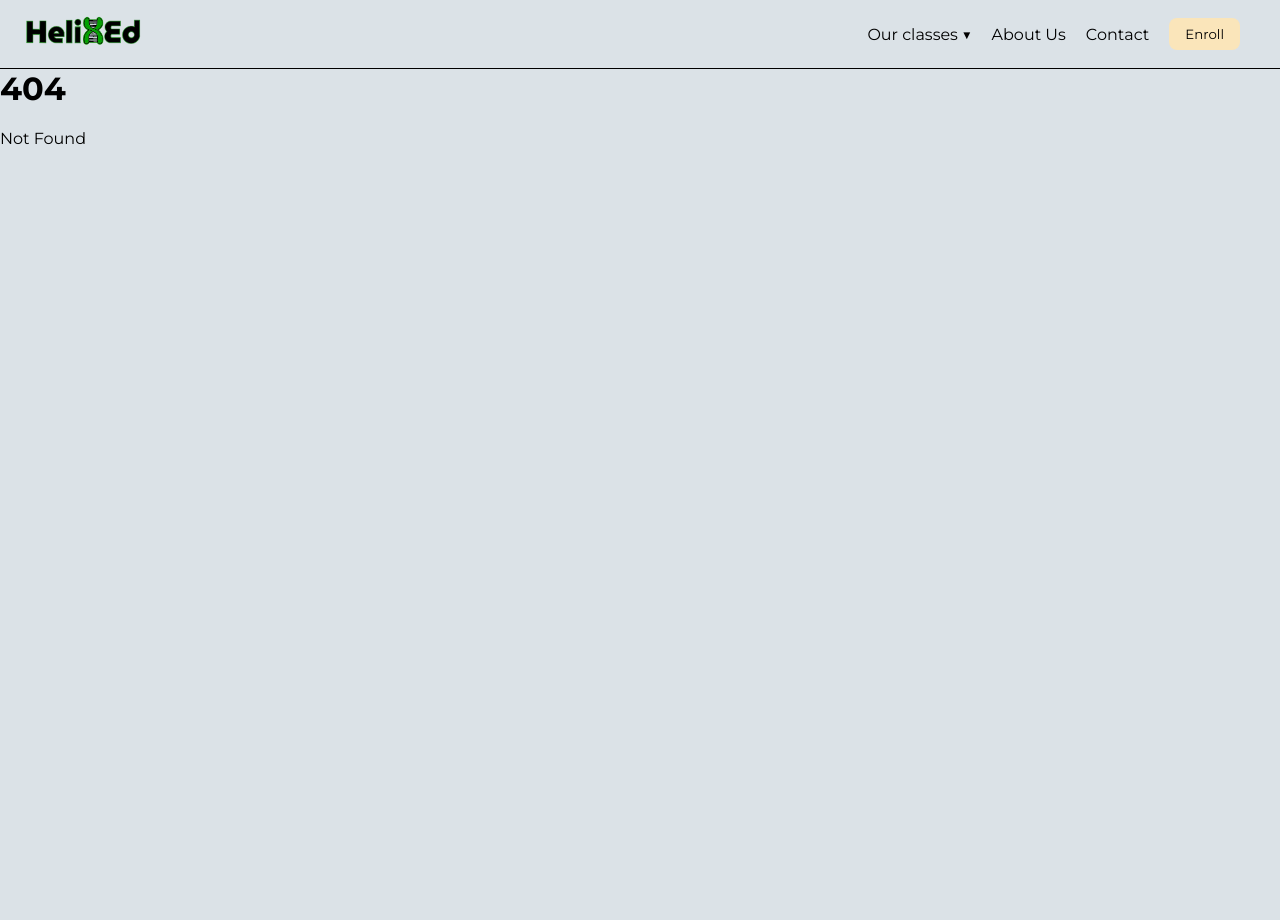
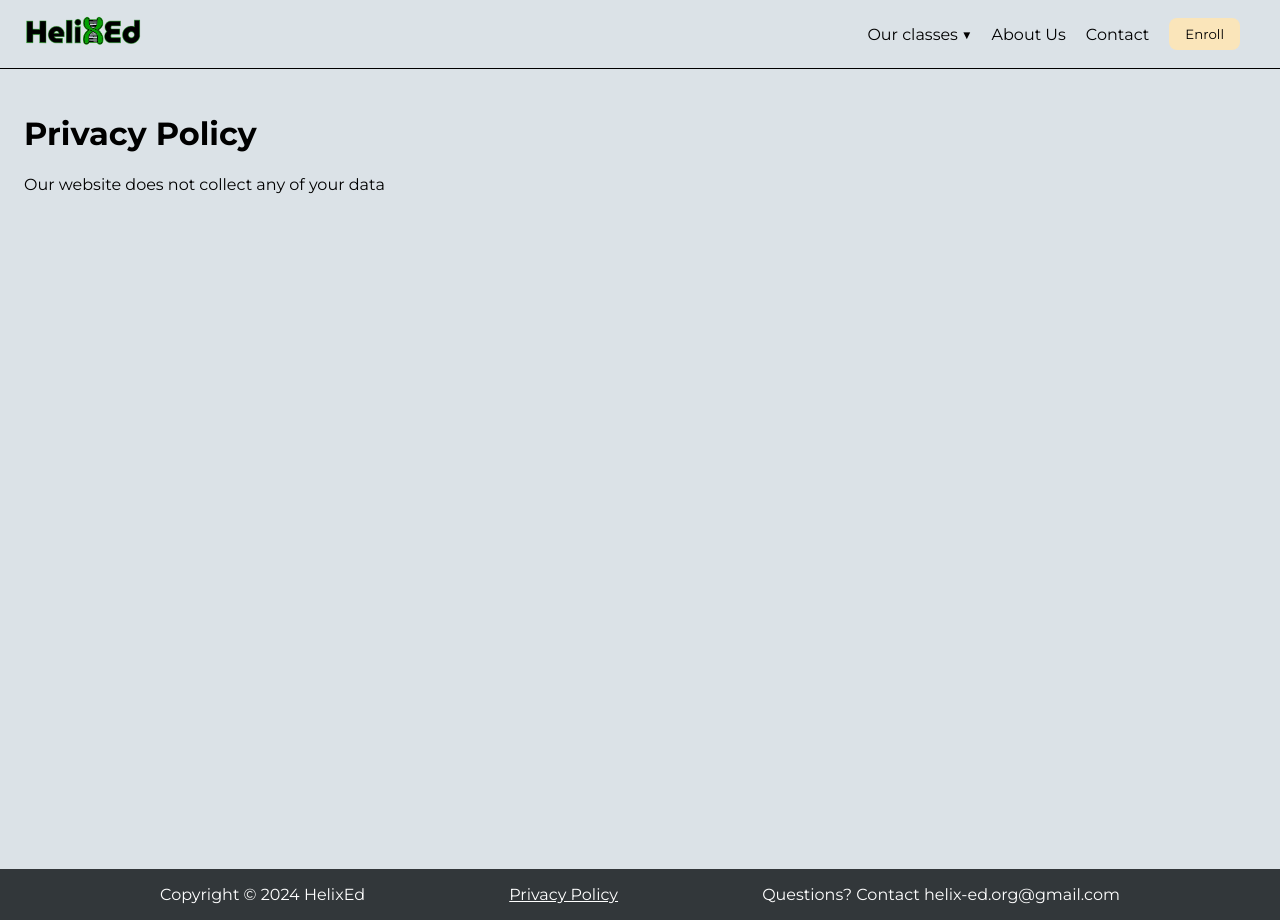
Before and after one commit to Stringatlas/Helix-Ed, a SvelteKit app: page /privacy-policy in a window 1280 px wide. Before the commit this address had no page. Before the commit the page ends 800 px from the top, so only its background shows below. Built offline with nearby package versions, Linux system fonts and the light colour scheme.

Commit message:
Create footer

```diff
--- /dev/null
+++ b/src/lib/components/Footer.svelte
@@ -0,0 +1,27 @@
+<script>
+</script>
+
+<section>
+    <div>
+        <p>Copyright © 2024 HelixEd</p>
+        <a href="/privacy-policy">Privacy Policy</a>
+        <p>Questions? Contact helix-ed.org@gmail.com</p>
+    </div>
+</section>
+
+<style lang="scss">
+    * {
+        color: white;
+    }
+
+    section {
+        background-color: rgb(50, 55, 58);
+        padding: 16px;
+
+        div {
+            display: flex;
+            flex-direction: row;
+            justify-content: space-evenly;
+        }
+    }
+</style>
--- a/src/routes/+layout.svelte
+++ b/src/routes/+layout.svelte
@@ -1,8 +1,9 @@
 <script>
     import Navbar from "$lib/components/Navbar.svelte";
+    import Footer from "$lib/components/Footer.svelte";
 </script>
 
-<section>
+<section id="nav">
     <Navbar />
 </section>
 
@@ -10,12 +11,20 @@
     <slot></slot>
 </main>
 
+<section>
+    <Footer />
+</section>
+
 <style lang="scss">
-    section {
+    #nav {
         position: fixed;
         top: 0;
         z-index: 1000;
         width: 100%;
+    }
+
+    main {
+        min-height: 100vh;
     }
 
     * {
--- /dev/null
+++ b/src/routes/privacy-policy/+page.svelte
@@ -0,0 +1,10 @@
+<div>
+    <h1>Privacy Policy</h1>
+    <p>Our website does not collect any of your data</p>
+</div>
+
+<style>
+    div {
+        padding: 24px;
+    }
+</style>
```
Also changed, not shown: src/lib/components/InstructorCard.svelte (+6 -4 lines), src/routes/contact/+page.svelte (added).
